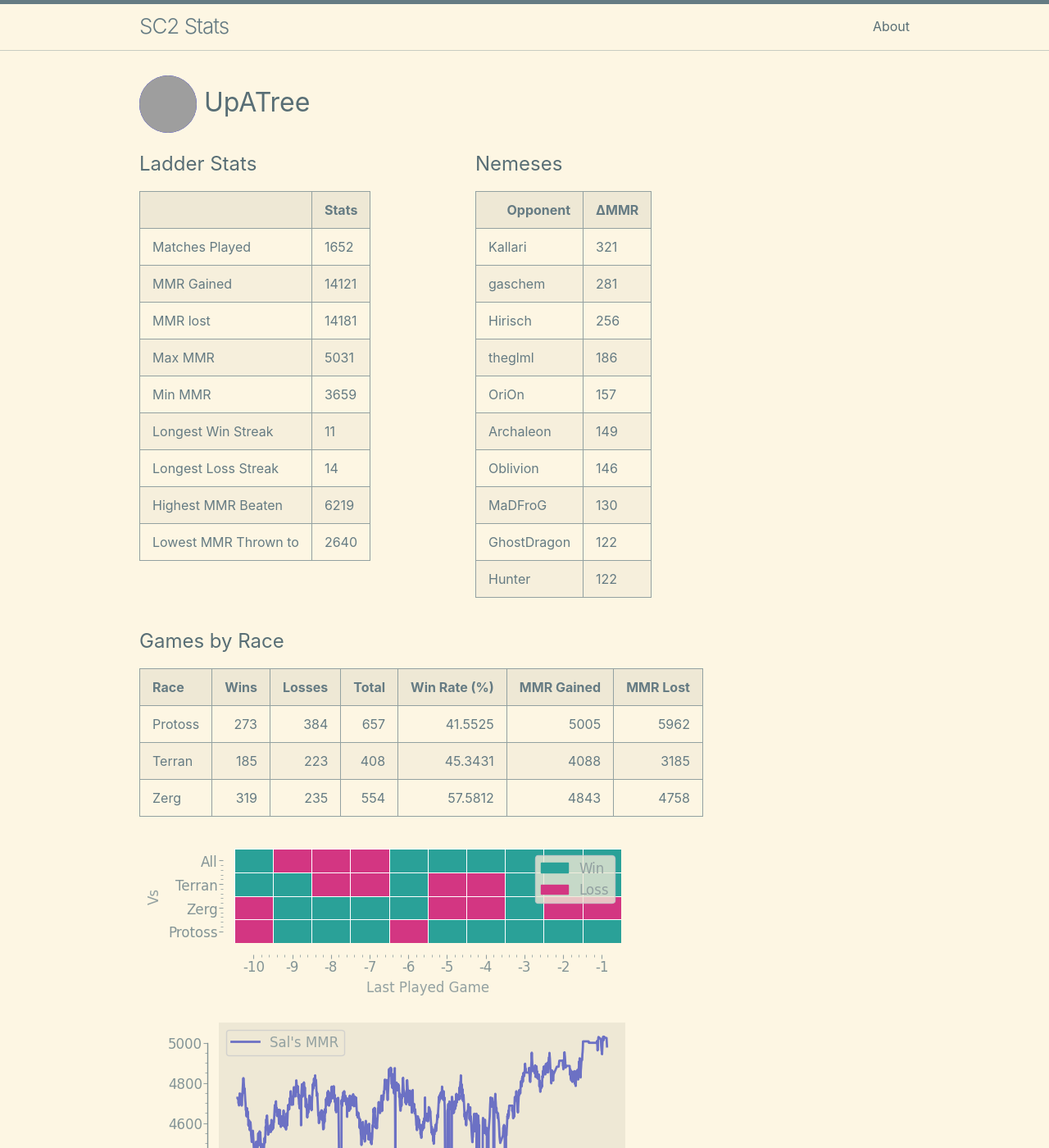
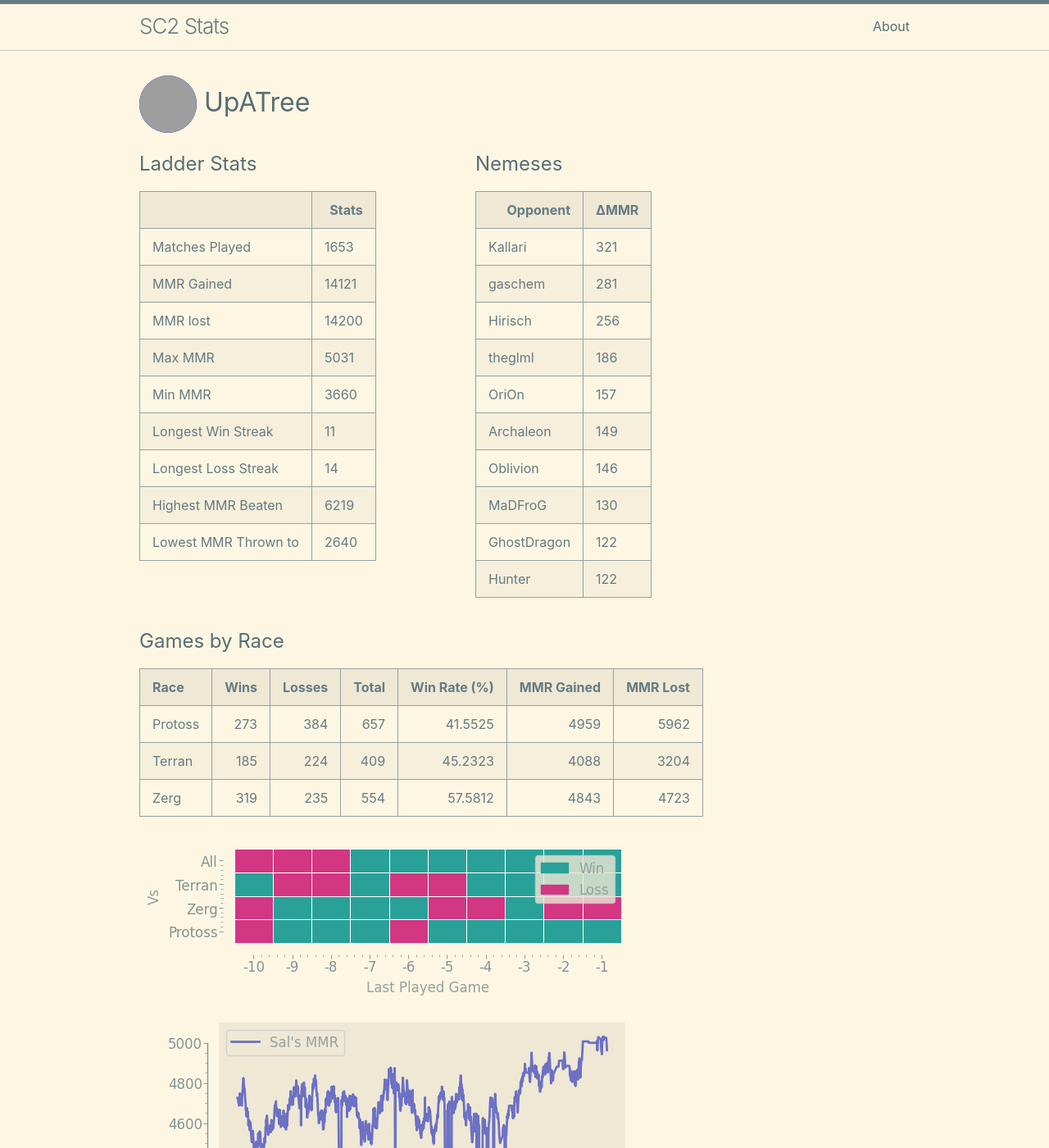
Before and after one commit to kylermurphy/UpATree, a Jekyll site: the page built from docs/index.md, in a window 1280 px wide and 1400 px high. Shown: the whole window at 82% size. Built offline with Jekyll 4.4.1, drawn with Linux system fonts in a browser that asks for light colours; grey boxes are pictures that could not be loaded.

Commit message:
running on push

```diff
--- a/docs/index.md
+++ b/docs/index.md
@@ -18,7 +18,7 @@ layout: home
   <tbody>
     <tr>
       <td>Matches Played</td>
-      <td>1652</td>
+      <td>1653</td>
     </tr>
     <tr>
       <td>MMR Gained</td>
@@ -26,7 +26,7 @@ layout: home
     </tr>
     <tr>
       <td>MMR lost</td>
-      <td>14181</td>
+      <td>14200</td>
     </tr>
     <tr>
       <td>Max MMR</td>
@@ -34,7 +34,7 @@ layout: home
     </tr>
     <tr>
       <td>Min MMR</td>
-      <td>3659</td>
+      <td>3660</td>
     </tr>
     <tr>
       <td>Longest Win Streak</td>
@@ -114,9 +114,9 @@ layout: home
 
 | Race    |   Wins |   Losses |   Total |   Win Rate (%) |   MMR Gained |   MMR Lost |
 |:--------|-------:|---------:|--------:|---------------:|-------------:|-----------:|
-| Protoss |    273 |      384 |     657 |        41.5525 |         5005 |       5962 |
-| Terran  |    185 |      223 |     408 |        45.3431 |         4088 |       3185 |
-| Zerg    |    319 |      235 |     554 |        57.5812 |         4843 |       4758 |
+| Protoss |    273 |      384 |     657 |        41.5525 |         4959 |       5962 |
+| Terran  |    185 |      224 |     409 |        45.2323 |         4088 |       3204 |
+| Zerg    |    319 |      235 |     554 |        57.5812 |         4843 |       4723 |
 
 ![Games by Race](./assets/gm_hist.png)
 
--- a/log.txt
+++ b/log.txt
@@ -780,3 +780,4 @@ Writing a log file 2025-03-31 23:47:52.
 Writing a log file 2025-04-01 16:28:55.
 Writing a log file 2025-04-01 16:53:52.
 Writing a log file 2025-04-01 17:22:08.
+Writing a log file 2025-04-01 17:48:15.
```
Also changed, not shown: docs/assets/MMR.png, docs/assets/daily.png, docs/assets/gm_hist.png, docs/assets/r_wrt.png, 1 other file.
